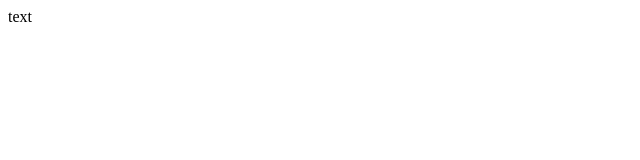
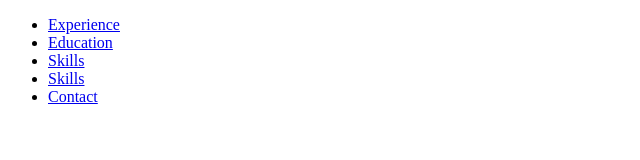
Before and after one commit to darmush/rsschool-cv-stage0, a plain HTML site: page index.html in a window 1280 px wide. Shown: the whole page, without its empty margins (0-640 px from the left). Drawn offline with Linux system fonts and the light colour scheme.

Commit message:
feat: add nav menu and container style

```diff
--- a/index.html
+++ b/index.html
@@ -1 +1,36 @@
-text
+<!DOCTYPE html>
+<html lang="en">
+<head>
+    <meta charset="UTF-8">
+    <meta http-equiv="X-UA-Compatible" content="IE=edge">
+    <meta name="viewport" content="width=device-width, initial-scale=1.0">
+    <title>CV Darya Podskrebalina</title>
+</head>
+<body>
+    <header class="header">
+        <div class="container">
+            <div class="header__inner">
+                <nav class="menu">
+                    <ul class="menu__list">
+                        <li class="menu__item">
+                            <a href="#" class="menu__link">Experience</a>
+                        </li>
+                        <li class="menu__item">
+                            <a href="#" class="menu__link">Education</a>
+                        </li>
+                        <li class="menu__item">
+                            <a href="#" class="menu__link">Skills</a>
+                        </li>
+                        <li class="menu__item">
+                            <a href="#" class="menu__link">Skills</a>
+                        </li>
+                        <li class="menu__item">
+                            <a href="#" class="menu__link">Contact</a>
+                        </li>
+                    </ul>
+                </nav>
+            </div>
+        </div>
+    </header>
+</body>
+</html>
--- a/style.css
+++ b/style.css
@@ -1 +1,11 @@
-text text
+html{
+    box-sizing: border-box;
+}
+*, *:after, *:before{
+    box-sizing: inherit;
+}
+
+.container{
+    max-width: 1200px;
+    margin: 0 auto;
+}
```
